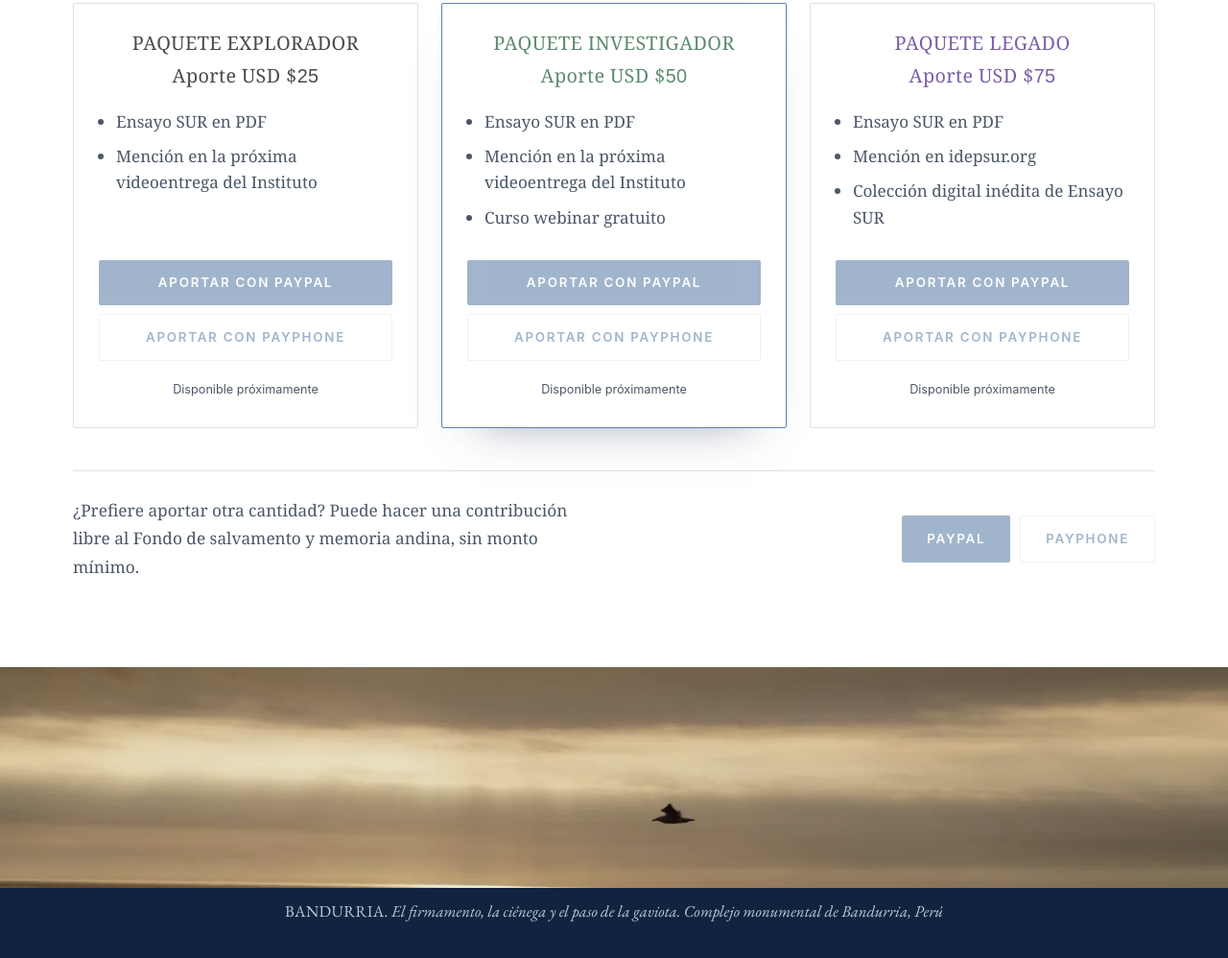
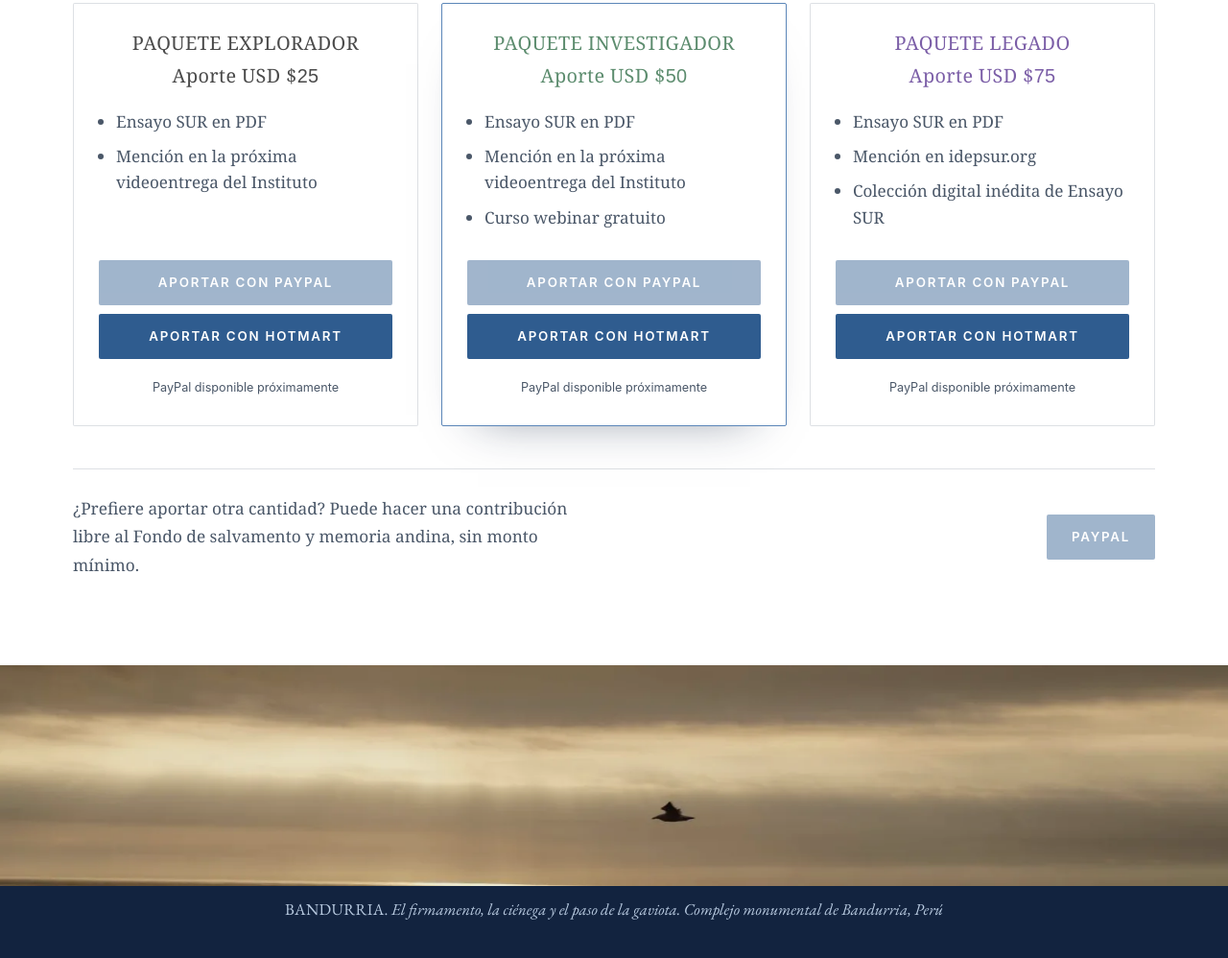
Before and after one commit to idepsur13/web-idep, a plain HTML site: page autogestion-donativos.html in a window 1280 px wide. Shown: the part 1220-2218 px from the top of the page at 96% size. Drawn offline with nearby package versions, Linux system fonts and the light colour scheme; a web font is replaced by a local one.

Commit message:
Add files via upload

```diff
--- a/autogestion-donativos.html
+++ b/autogestion-donativos.html
@@ -184,9 +184,9 @@ src="https://www.facebook.com/tr?id=1376010187844881&ev=PageView&noscript=1"></n
         <div class="pagos">
           <!-- ENLACE PENDIENTE · pegar la dirección de PayPal y quitar la clase "inactivo" -->
           <a class="btn btn-azul inactivo" href="#" aria-disabled="true">Aportar con PayPal</a>
-          <!-- ENLACE PENDIENTE · pegar la dirección de PayPhone y quitar la clase "inactivo" -->
-          <a class="btn btn-borde inactivo" href="#" aria-disabled="true">Aportar con PayPhone</a>
-          <p class="nota-pago">Disponible próximamente</p>
+          <!-- Hotmart -->
+          <a class="btn btn-azul" href="https://pay.hotmart.com/A108015688V?off=9ba8jp7m&amp;bid=1795447338938" target="_blank" rel="noopener">Aportar con Hotmart</a>
+          <p class="nota-pago">PayPal disponible próximamente</p>
         </div>
       </article>
 
@@ -203,9 +203,9 @@ src="https://www.facebook.com/tr?id=1376010187844881&ev=PageView&noscript=1"></n
         <div class="pagos">
           <!-- ENLACE PENDIENTE · pegar la dirección de PayPal y quitar la clase "inactivo" -->
           <a class="btn btn-azul inactivo" href="#" aria-disabled="true">Aportar con PayPal</a>
-          <!-- ENLACE PENDIENTE · pegar la dirección de PayPhone y quitar la clase "inactivo" -->
-          <a class="btn btn-borde inactivo" href="#" aria-disabled="true">Aportar con PayPhone</a>
-          <p class="nota-pago">Disponible próximamente</p>
+          <!-- Hotmart -->
+          <a class="btn btn-azul" href="https://pay.hotmart.com/A108015688V?off=ag0rvje1&amp;bid=1795447352997" target="_blank" rel="noopener">Aportar con Hotmart</a>
+          <p class="nota-pago">PayPal disponible próximamente</p>
         </div>
       </article>
 
@@ -222,9 +222,9 @@ src="https://www.facebook.com/tr?id=1376010187844881&ev=PageView&noscript=1"></n
         <div class="pagos">
           <!-- ENLACE PENDIENTE · pegar la dirección de PayPal y quitar la clase "inactivo" -->
           <a class="btn btn-azul inactivo" href="#" aria-disabled="true">Aportar con PayPal</a>
-          <!-- ENLACE PENDIENTE · pegar la dirección de PayPhone y quitar la clase "inactivo" -->
-          <a class="btn btn-borde inactivo" href="#" aria-disabled="true">Aportar con PayPhone</a>
-          <p class="nota-pago">Disponible próximamente</p>
+          <!-- Hotmart -->
+          <a class="btn btn-azul" href="https://pay.hotmart.com/A108015688V?off=kn0vr7k3&amp;bid=1795447262416" target="_blank" rel="noopener">Aportar con Hotmart</a>
+          <p class="nota-pago">PayPal disponible próximamente</p>
         </div>
       </article>
     </div>
@@ -234,8 +234,6 @@ src="https://www.facebook.com/tr?id=1376010187844881&ev=PageView&noscript=1"></n
       <div class="pagos">
         <!-- ENLACE PENDIENTE · aporte libre por PayPal -->
         <a class="btn btn-azul inactivo" href="#" aria-disabled="true">PayPal</a>
-        <!-- ENLACE PENDIENTE · aporte libre por PayPhone -->
-        <a class="btn btn-borde inactivo" href="#" aria-disabled="true">PayPhone</a>
       </div>
     </div>
   </div>
```
